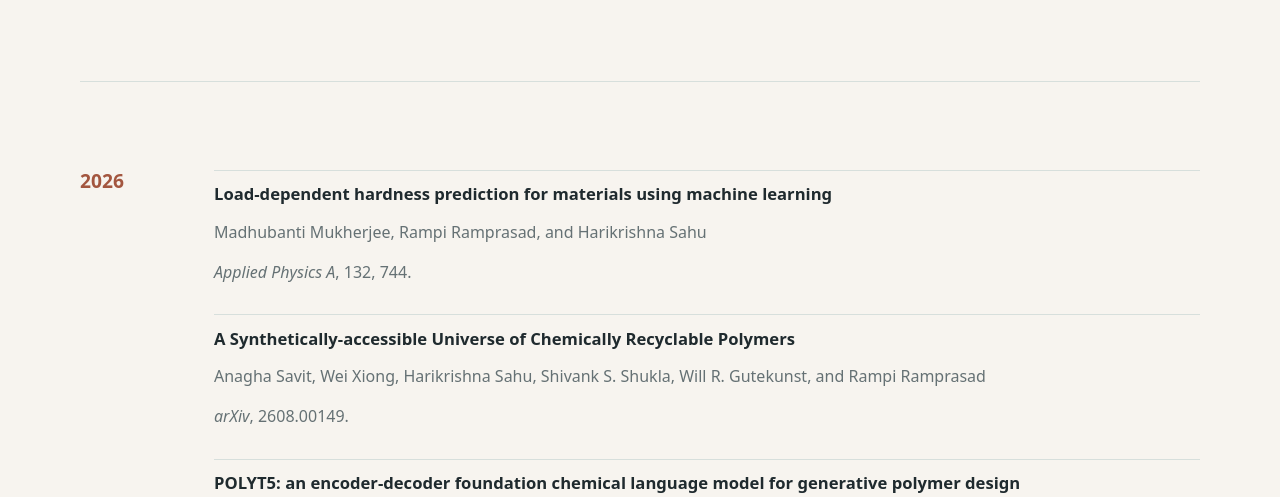
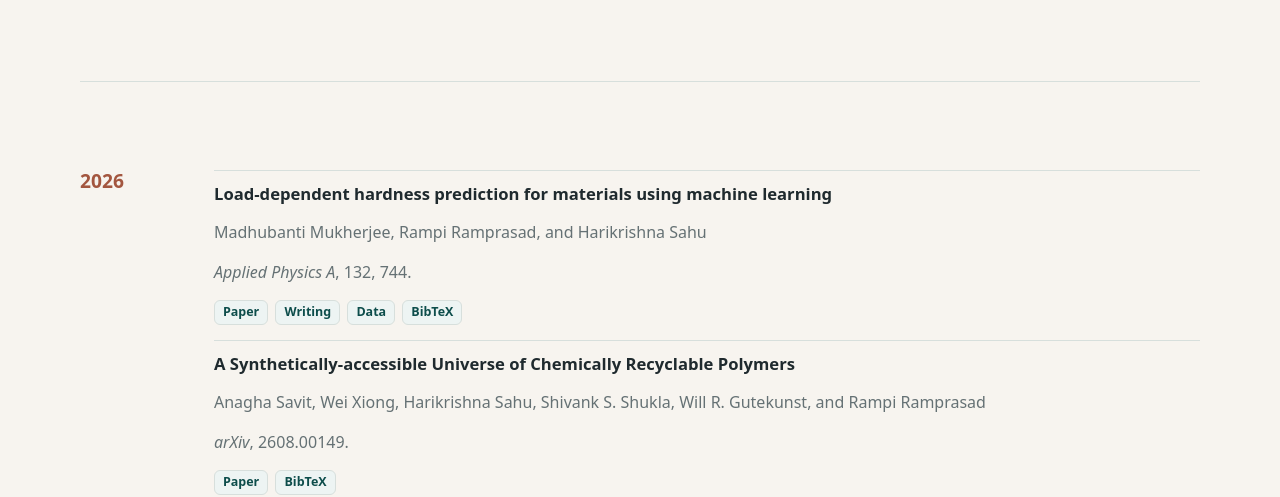
Before and after one commit to harikrishna-chem/harikrishna-chem.github.io, an Eleventy site: page src/publications.njk in a window 1280 px wide. Shown: the part 316-813 px from the top of the page. Built offline with nearby package versions, Linux system fonts and the light colour scheme; Eleventy itself is replaced by a stand-in of ours; files that its build step writes are made by us from their sources.

Commit message:
Add publication resource links

```diff
--- a/eleventy.config.js
+++ b/eleventy.config.js
@@ -1,4 +1,24 @@
 const siteTimeZone = "America/Los_Angeles";
+
+function bibtexUrlForPublication(url) {
+  const value = String(url || "");
+  const doiMatch = value.match(/^https?:\/\/(?:dx\.)?doi\.org\/(.+)$/i);
+  if (doiMatch) {
+    return `https://api.crossref.org/works/${doiMatch[1]}/transform/application/x-bibtex`;
+  }
+
+  const arxivMatch = value.match(/^https?:\/\/arxiv\.org\/abs\/(.+)$/i);
+  if (arxivMatch) {
+    return `https://arxiv.org/bibtex/${arxivMatch[1]}`;
+  }
+
+  const aclMatch = value.match(/^https?:\/\/aclanthology\.org\/([^/]+)\/?$/i);
+  if (aclMatch) {
+    return `https://aclanthology.org/${aclMatch[1]}.bib`;
+  }
+
+  return "";
+}
 
 export default function (eleventyConfig) {
   eleventyConfig.addPassthroughCopy({ "src/assets": "assets" });
@@ -130,6 +150,17 @@ export default function (eleventyConfig) {
       .sort((a, b) => Number(b.year) - Number(a.year));
   });
 
+  eleventyConfig.addFilter("publicationLinks", (publication) => {
+    const links = [];
+    if (publication?.url) links.push({ label: "Paper", url: publication.url });
+    if (Array.isArray(publication?.links)) links.push(...publication.links);
+
+    const bibtexUrl = publication?.bibtex || bibtexUrlForPublication(publication?.url);
+    if (bibtexUrl) links.push({ label: "BibTeX", url: bibtexUrl });
+
+    return links;
+  });
+
   eleventyConfig.addCollection("posts", (collectionApi) => {
     return collectionApi.getFilteredByGlob("src/writing/*.md")
       .sort((a, b) => b.date - a.date);
--- a/src/_data/publications.json
+++ b/src/_data/publications.json
@@ -6,6 +6,16 @@
     "year": 2026,
     "details": "132, 744",
     "url": "https://doi.org/10.1007/s00339-026-09913-4",
+    "links": [
+      {
+        "label": "Writing",
+        "url": "/writing/2026-07-17-load-dependent-hardness-prediction/"
+      },
+      {
+        "label": "Data",
+        "url": "https://github.com/Ramprasad-Group/polyVERSE"
+      }
+    ],
     "selected": true
   },
   {
@@ -24,6 +34,12 @@
     "year": 2026,
     "details": "2, 30",
     "url": "https://doi.org/10.1038/s44387-026-00087-1",
+    "links": [
+      {
+        "label": "Writing",
+        "url": "/writing/2026-07-02-polyt5-generative-polymer-design/"
+      }
+    ],
     "selected": true
   },
   {
@@ -141,6 +157,12 @@
     "year": 2022,
     "details": "18, 2737",
     "url": "https://doi.org/10.1021/acs.jctc.2c00022",
+    "links": [
+      {
+        "label": "Code",
+        "url": "https://github.com/Ramprasad-Group/PSP"
+      }
+    ],
     "selected": true
   },
   {
--- a/src/assets/css/site.css
+++ b/src/assets/css/site.css
@@ -422,6 +422,31 @@ h3 {
   text-underline-offset: 0.18em;
 }
 
+.publication-links {
+  display: flex;
+  flex-wrap: wrap;
+  gap: 0.45rem;
+  margin-top: 0.55rem;
+}
+
+.publication-links a {
+  background: var(--surface-soft);
+  border: 1px solid var(--line);
+  border-radius: 6px;
+  color: var(--teal-dark);
+  font-size: 0.78rem;
+  font-weight: 800;
+  line-height: 1;
+  padding: 0.34rem 0.5rem;
+  text-decoration: none;
+}
+
+.publication-links a:hover {
+  background: var(--surface);
+  color: var(--clay);
+  text-decoration: none;
+}
+
 .post-item time,
 .post-row time,
 .post-meta {
--- a/src/publications.njk
+++ b/src/publications.njk
@@ -26,6 +26,14 @@ section: publications
             </h3>
             <p>{{ publication.authors }}</p>
             <p><em>{{ publication.venue }}</em>{% if publication.details %}, {{ publication.details }}{% endif %}.</p>
+            {% set publicationLinks = publication | publicationLinks %}
+            {% if publicationLinks.length %}
+              <div class="publication-links" aria-label="Publication links for {{ publication.title }}">
+                {% for link in publicationLinks %}
+                  <a href="{{ link.url }}">{{ link.label }}</a>
+                {% endfor %}
+              </div>
+            {% endif %}
           </article>
         {% endfor %}
       </div>
```
